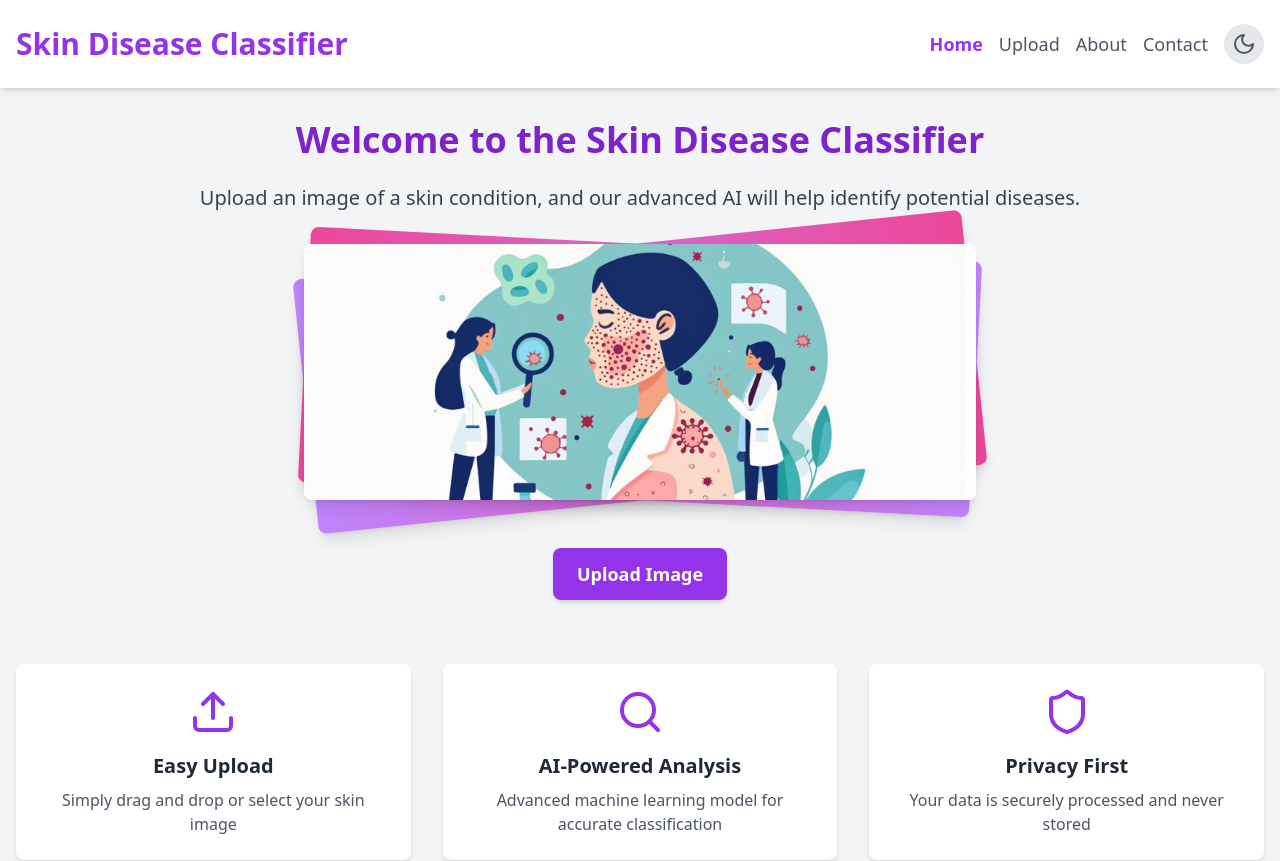
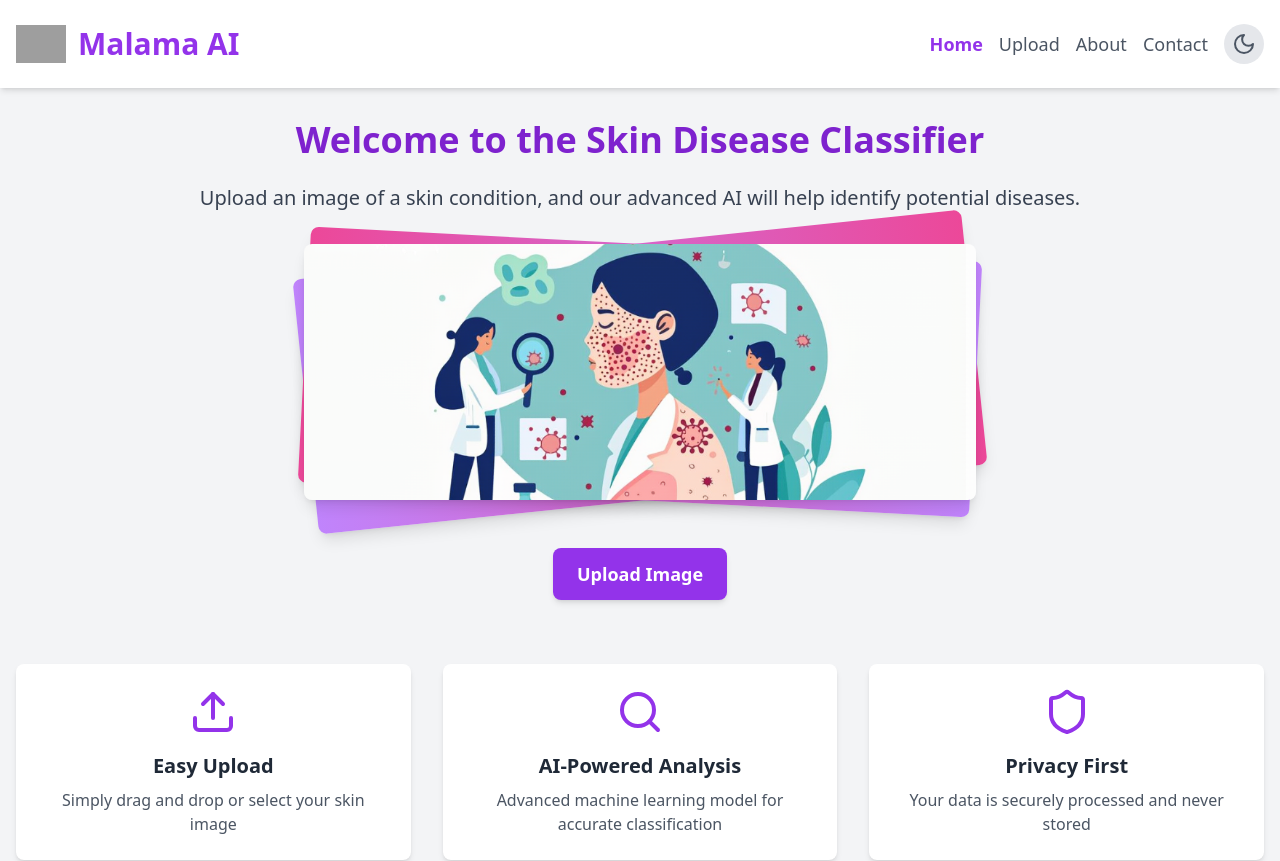
Before and after one commit to HassanMehmood413/MalamaAI, a Next.js app in the folder Frontend/: page / in a window 1280 px wide. Shown: the top 861 px of the page. Built offline with nearby package versions, Linux system fonts and the light colour scheme; grey boxes are pictures that could not be loaded.

Commit message:
Update Header.tsx

```diff
--- a/Frontend/components/Header.tsx
+++ b/Frontend/components/Header.tsx
@@ -2,7 +2,9 @@
 
 import { motion } from 'framer-motion'
 import Link from 'next/link'
+import Image from 'next/image'
 import { Sun, Moon } from 'lucide-react'
+import logo from '../svgs/logosvg.svg'
 
 interface HeaderProps {
   activeSection: string
@@ -23,14 +25,23 @@ export default function Header({ activeSection, setActiveSection, theme, toggleT
     <header className={`${theme === 'dark' ? 'bg-gray-800' : 'bg-white'} shadow-md sticky top-0 z-10`}>
       <div className="container mx-auto px-4 py-6">
         <div className="flex justify-between items-center">
-          <motion.h1
-            className={`text-3xl font-bold ${theme === 'dark' ? 'text-purple-400' : 'text-purple-600'}`}
+          <motion.div
+            className="flex items-center space-x-3"
             initial={{ opacity: 0, x: -20 }}
             animate={{ opacity: 1, x: 0 }}
             transition={{ duration: 0.5 }}
           >
-            Skin Disease Classifier
-          </motion.h1>
+            <Image
+              src={logo}
+              alt="Malama AI Logo"
+              width={50}
+              height={50}
+              className={`${theme === 'dark' ? 'filter brightness-0 invert' : ''}`}
+            />
+            <h1 className={`text-3xl font-bold ${theme === 'dark' ? 'text-purple-400' : 'text-purple-600'}`}>
+              Malama AI
+            </h1>
+          </motion.div>
           <nav className="flex items-center">
             <ul className="flex space-x-4 mr-4">
               {navItems.map((item) => (
```
